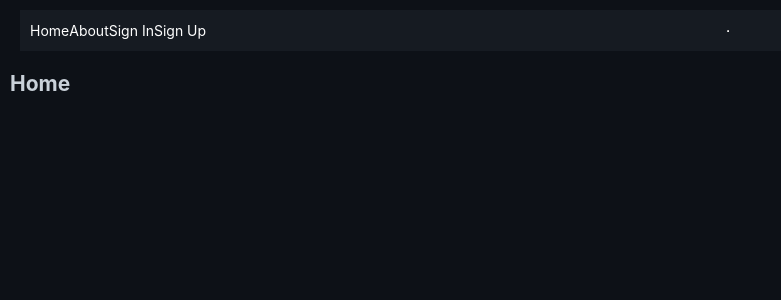
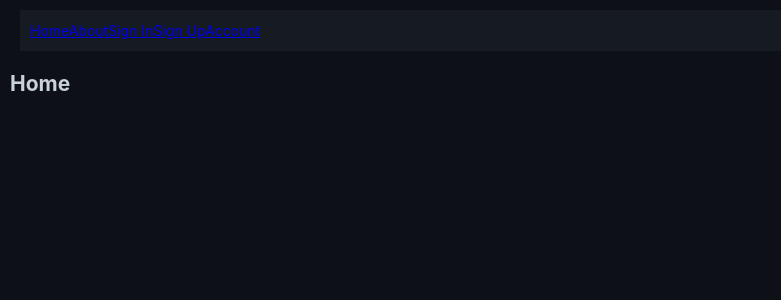
Before and after one commit to flapek/epilepsy-health-app-web, a React (Create React App) app: page / in a window 1280 px wide. Shown: the top 300 px of the page, without its empty margins (0-781 px from the left). Built offline with nearby package versions, Linux system fonts and the light colour scheme.

Commit message:
add new components

```diff
--- a/src/components/Header.tsx
+++ b/src/components/Header.tsx
@@ -4,24 +4,24 @@ import '../style/CommonStyle.css'
 
 const links = [
     {
-        className: "Link",
         to: "/",
         label: "Home"
     },
     {
-        className: "Link",
         to: "/about",
         label: "About"
     },
     {
-        className: "Link",
         to: "/login",
         label: "Sign In"
     },
     {
-        className: "Link",
         to: "/register",
         label: "Sign Up"
+    },
+    {
+        to: "/account",
+        label: "Account"
     }
 ]
 
@@ -29,12 +29,13 @@ export default function Header() {
     return(
         <div className="PositionRelative">
             <header className="HeaderContainer">
-                {links.map((link, i)=>{
-                    return (
-                        <Link key={i} className={link.className} to={link.to}>{link.label}</Link>
+                <nav className="d-flex">
+                    {links.map((link, i)=>{
+                        return (
+                            <Link key={i} className="NavItem" to={link.to}>{link.label}</Link>
                         );
                     })}
-                <hr />
+                </nav>
             </header>
         </div>
     );
```
Also changed, not shown: src/components/404NotFound.tsx (added, +15 -0 lines), src/components/Body.tsx (added, +67 -0 lines).
